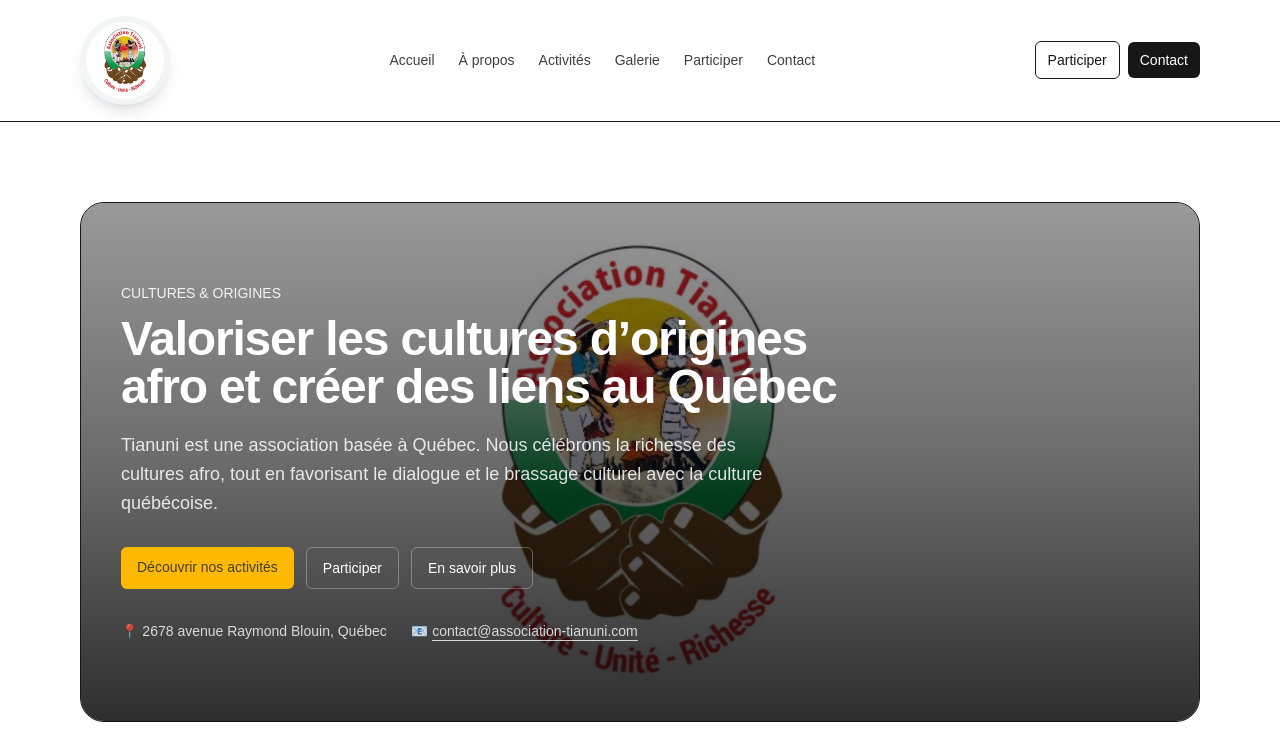
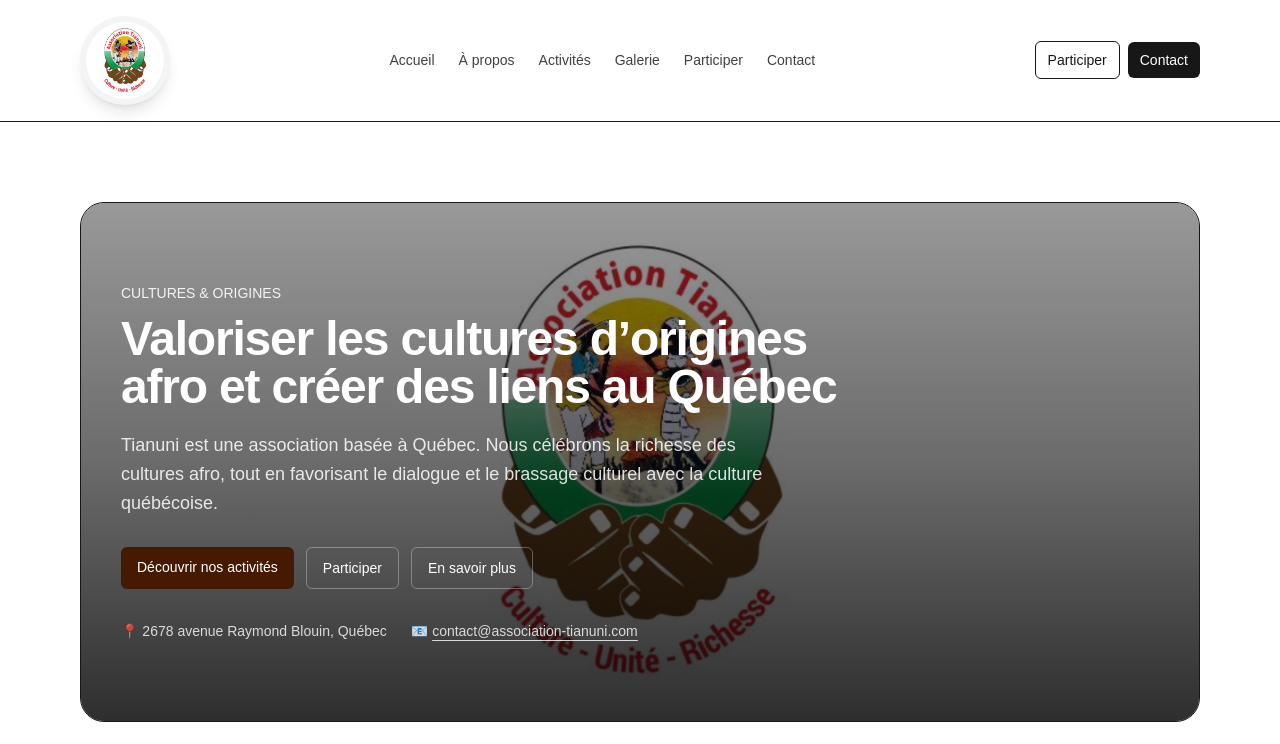
Before and after one commit to Hazichomwarr/tianuni, a Next.js app: page / in a window 1280 px wide. Shown: the top 744 px of the page. Built offline with nearby package versions, Linux system fonts and the light colour scheme.

Commit message:
refactor(ui): Change hero CTA button's bg-color

```diff
--- a/app/page.tsx
+++ b/app/page.tsx
@@ -47,7 +47,7 @@ export default function HomePage() {
             <div className="mt-7 flex flex-wrap gap-3">
               <Link
                 href={ROUTES.activities}
-                className="rounded-md bg-amber-400 px-4 py-2.5 text-sm font-medium text-neutral-700 hover:bg-neutral-100"
+                className="rounded-md bg-amber-950 px-4 py-2.5 text-sm font-medium text-white hover:bg-neutral-100"
               >
                 Découvrir nos activités
               </Link>
```
